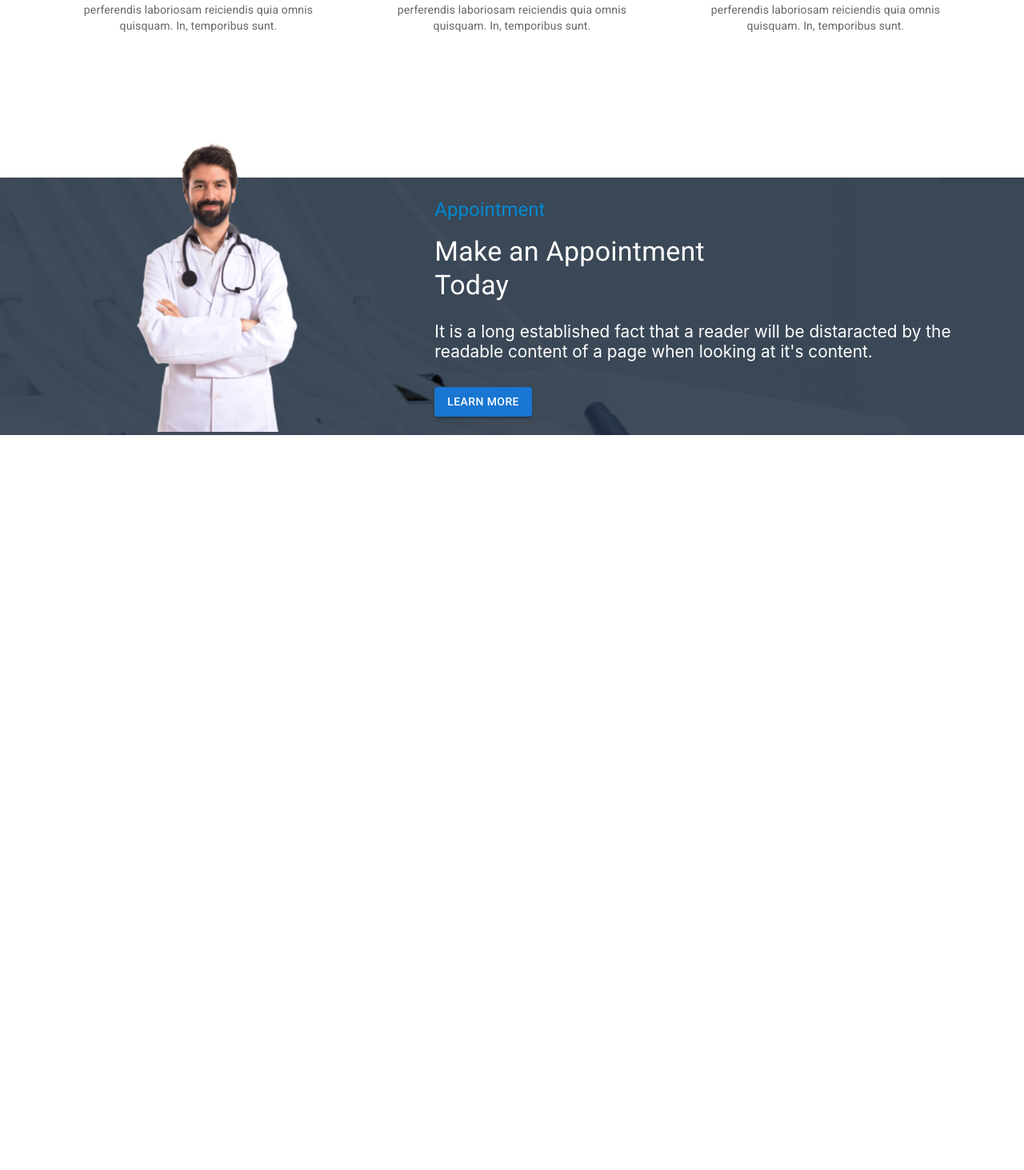
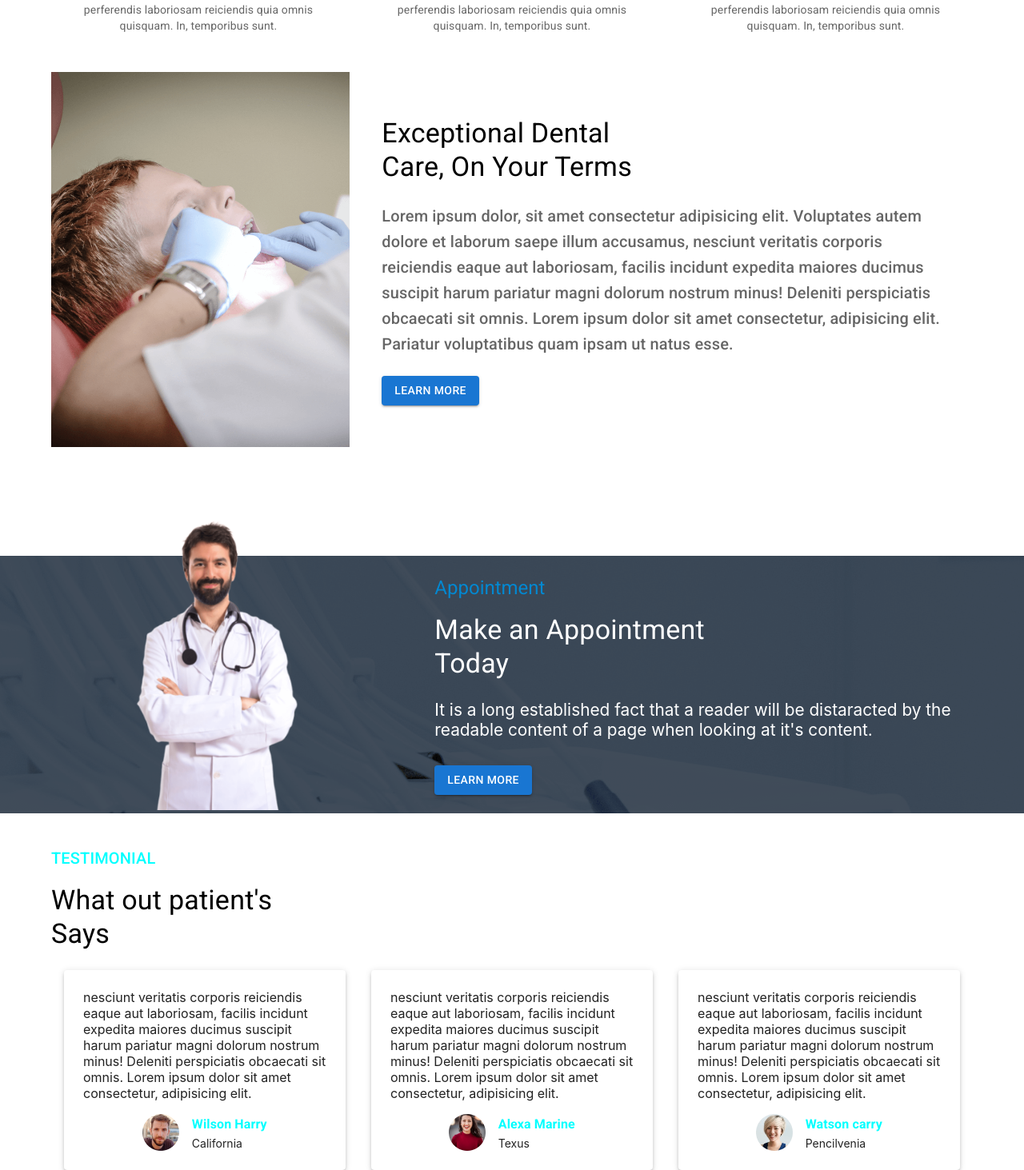
Before and after one commit to salman602/doctors-portal-client, a React (Create React App) app: page / in a window 1280 px wide. Shown: the part 782-2245 px from the top of the page at 80% size. Before the commit the page ends 1366 px from the top, so only its background shows below. Built offline with nearby package versions, Linux system fonts and the light colour scheme.

Commit message:
added testimonial

```diff
--- a/src/Pages/Appointment/BookingModal/BookingModal.js
+++ b/src/Pages/Appointment/BookingModal/BookingModal.js
@@ -75,7 +75,7 @@ const BookingModal = ({ booking, date, openBooking, handleBookingClose }) => {
                             size="small"
                             sx={{mb: 2, width: '95%'}}
                         />
-                        <Button type="submit" sx={{ml: 'auto'}} variant="contained">Send</Button>
+                        <Button type="submit" sx={{textAlign: 'right'}} variant="contained">Send</Button>
                     </form>
                 </Box>
             </Fade>
--- /dev/null
+++ b/src/Pages/Home/DentalCare/DentalCare.js
@@ -0,0 +1,29 @@
+import React from 'react';
+import { Button, Container, Grid, Typography } from '@mui/material';
+import treatmentImg from '../../../images/treatment.png';
+import { Box } from '@mui/system';
+
+const DentalCare = () => {
+    return (
+        <Container sx={{ flexGrow: 1 }}>
+            <Grid container spacing={2}>
+                <Grid item xs={12} md={4}>
+                    <img src={treatmentImg} alt="" width="100%" />
+                </Grid>
+                <Grid sx={{display: 'flex', justifyContent: 'flex-start', alignItems: 'center'}} item xs={12} md={8}>
+                    <Box sx={{textAlign: 'left', p: 3}}>
+                        <Typography variant="h4">
+                            Exceptional Dental <br />Care, On Your Terms
+                        </Typography>
+                        <Typography variant="h6" sx={{py: 3, color: 'text.secondary'}}>
+                            Lorem ipsum dolor, sit amet consectetur adipisicing elit. Voluptates autem dolore et laborum saepe illum accusamus, nesciunt veritatis corporis reiciendis eaque aut laboriosam, facilis incidunt expedita maiores ducimus suscipit harum pariatur magni dolorum nostrum minus! Deleniti perspiciatis obcaecati sit omnis. Lorem ipsum dolor sit amet consectetur, adipisicing elit. Pariatur voluptatibus quam ipsam ut natus esse.
+                        </Typography>
+                        <Button variant="contained">Learn More</Button>
+                    </Box>
+                </Grid>
+            </Grid>
+        </Container>
+    );
+};
+
+export default DentalCare;
--- a/src/Pages/Home/Home/Home.js
+++ b/src/Pages/Home/Home/Home.js
@@ -2,7 +2,9 @@ import React from 'react';
 import Navigation from '../../Shared/Navigation/Navigation';
 import AppointmentBanner from '../AppointmentBanner/AppointmentBanner';
 import Banner from '../Banner/Banner';
+import DentalCare from '../DentalCare/DentalCare';
 import Services from '../Services/Services';
+import Testimonial from '../Testimonial/Testimonial';
 
 const Home = () => {
     return (
@@ -10,7 +12,9 @@ const Home = () => {
             <Navigation></Navigation>
             <Banner></Banner>
             <Services></Services>
+            <DentalCare></DentalCare>
             <AppointmentBanner></AppointmentBanner>
+            <Testimonial></Testimonial>
         </div>
     );
 };
--- /dev/null
+++ b/src/Pages/Home/Review/Review.js
@@ -0,0 +1,24 @@
+import React from 'react';
+import { Box, Typography, Paper, Grid } from '@mui/material';
+
+const Review = ({ people }) => {
+    const { name, review, liveIn, img } = people;
+    return (
+        <Grid xs={12} md={4}>
+            <Paper elevation={3} sx={{p: 3, mx:2}}>
+                <Box sx={{textAlign: 'left'}}>
+                    <Typography variant="p" >{review}</Typography>
+                    <Box sx={{display: 'flex', justifyContent: 'center', alignItems: 'center', mt: 2}}>
+                        <img src={img} alt="" width="15%" />
+                        <Box>
+                            <Typography variant="h6" sx={{ fontSize: '1rem', ml:2, fontWeight: 'bold', color: 'aqua' }}>{name}</Typography>
+                            <Typography variant="p" sx={{ fontSize: 'default',ml:2 }}>{liveIn}</Typography>
+                        </Box>
+                    </Box>
+                </Box>
+            </Paper>
+        </Grid>
+    );
+};
+
+export default Review;
--- /dev/null
+++ b/src/Pages/Home/Testimonial/Testimonial.js
@@ -0,0 +1,48 @@
+import React from 'react';
+import { Container, Typography, Grid } from '@mui/material';
+import { Box } from '@mui/system';
+import people1 from '../../../images/people-1.png';
+import people2 from '../../../images/people-2.png';
+import people3 from '../../../images/people-3.png';
+import Review from '../Review/Review';
+
+
+
+const peoples = [
+    {
+        name: 'Wilson Harry',
+        liveIn: 'California',
+        review: 'nesciunt veritatis corporis reiciendis eaque aut laboriosam, facilis incidunt expedita maiores ducimus suscipit harum pariatur magni dolorum nostrum minus! Deleniti perspiciatis obcaecati sit omnis. Lorem ipsum dolor sit amet consectetur, adipisicing elit.',
+        img: people1
+    },
+    {
+        name: 'Alexa Marine',
+        liveIn: 'Texus',
+        review: 'nesciunt veritatis corporis reiciendis eaque aut laboriosam, facilis incidunt expedita maiores ducimus suscipit harum pariatur magni dolorum nostrum minus! Deleniti perspiciatis obcaecati sit omnis. Lorem ipsum dolor sit amet consectetur, adipisicing elit.',
+        img: people2
+    },
+    {
+        name: 'Watson carry',
+        liveIn: 'Pencilvenia',
+        review: 'nesciunt veritatis corporis reiciendis eaque aut laboriosam, facilis incidunt expedita maiores ducimus suscipit harum pariatur magni dolorum nostrum minus! Deleniti perspiciatis obcaecati sit omnis. Lorem ipsum dolor sit amet consectetur, adipisicing elit.',
+        img: people3
+    },
+];
+
+const Testimonial = () => {
+    return (
+        <Container>
+            <Box sx={{textAlign: 'left'}}>
+                <Typography sx={{mb:2, color: 'aqua'}} variant="h6">TESTIMONIAL</Typography>
+                <Typography variant="h4">What out patient's <br />Says</Typography>
+            </Box>
+            <Grid container sx={{ mt: 3 }}>
+                {
+                    peoples.map(people => <Review key={people.name} people={people}></Review>)
+                }
+            </Grid>
+        </Container>
+    );
+};
+
+export default Testimonial;
```
